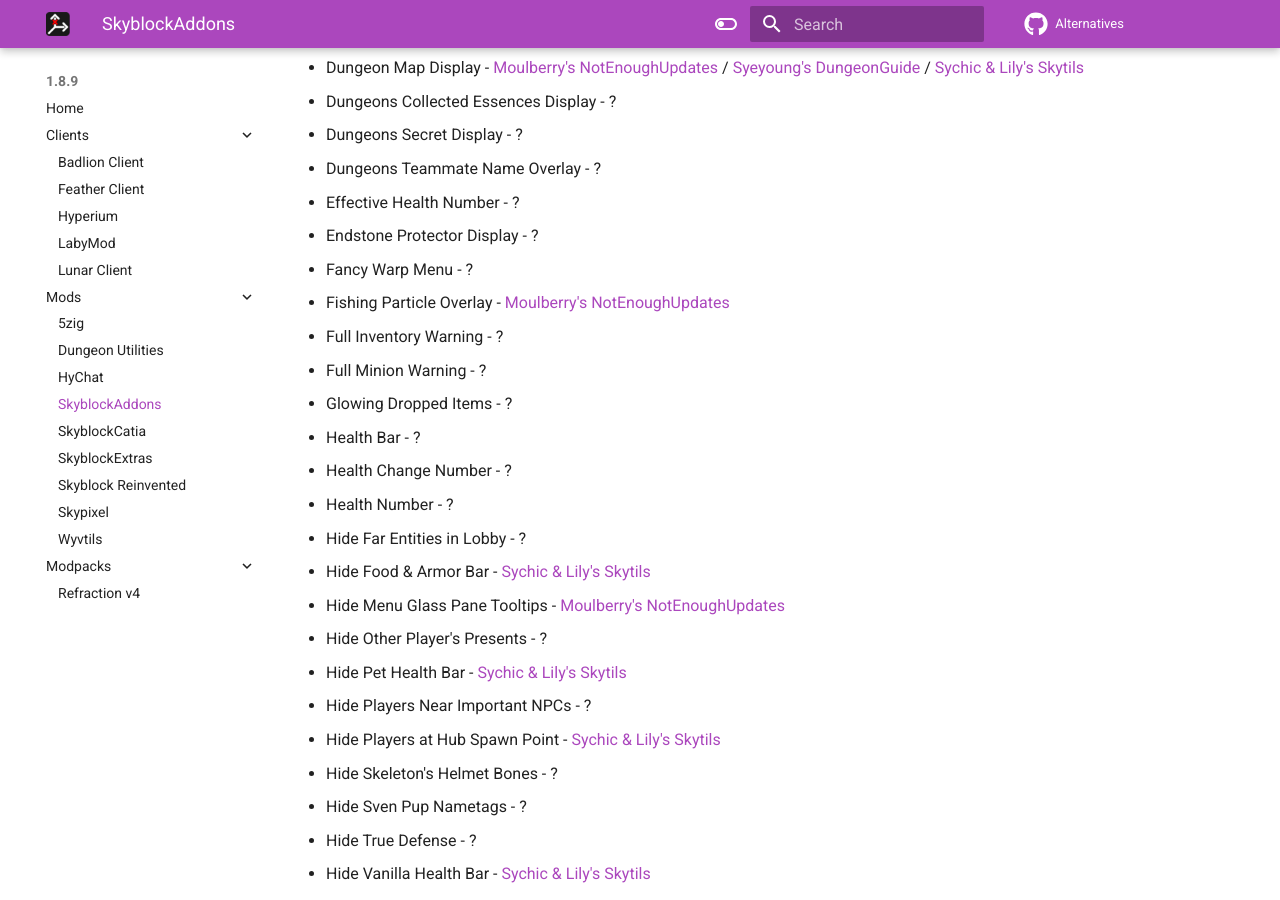
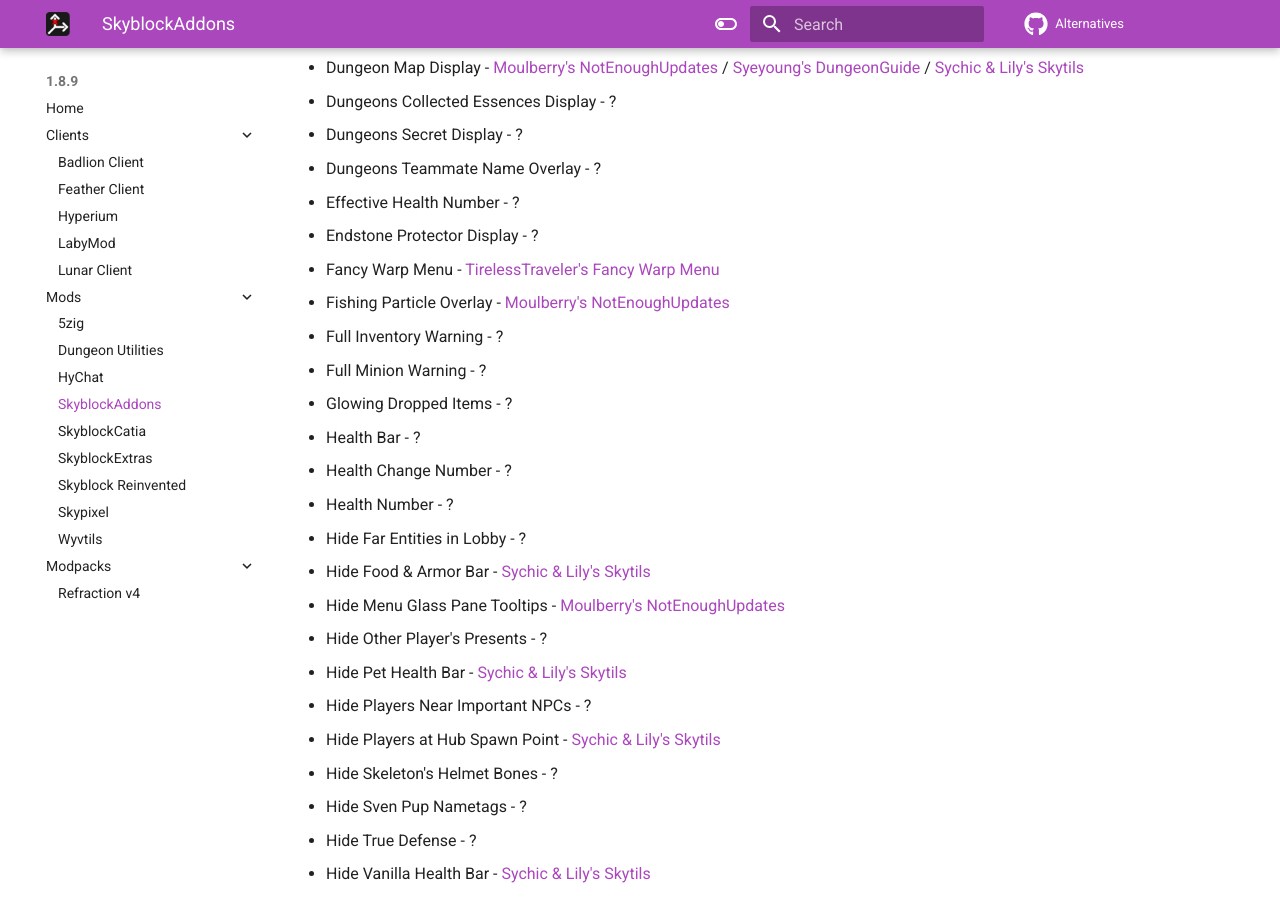
Before and after one commit to MicrocontrollersDev/Alternatives, an MkDocs documentation site: the page built from docs/1.8.9/skyblockaddons.md, in a window 1280 px wide and 900 px high, scrolled down 1281 px. Built offline with MkDocs 1.6.1 and Material for MkDocs 9.7.7, drawn with Linux system fonts in a browser that asks for light colours; comment, search, counter and statistics services are not loaded.

Commit message:
Add Fancy Warp Menu to SBA (#145)

```diff
--- a/docs/1.8.9/skyblockaddons.md
+++ b/docs/1.8.9/skyblockaddons.md
@@ -43,7 +43,7 @@
 * Dungeons Teammate Name Overlay - ?
 * Effective Health Number - ?
 * Endstone Protector Display - ?
-* Fancy Warp Menu - ?
+* Fancy Warp Menu - [TirelessTraveler's Fancy Warp Menu](https://github.com/ILikePlayingGames/FancyWarpMenu)
 * Fishing Particle Overlay - [Moulberry's NotEnoughUpdates](https://github.com/Moulberry/NotEnoughUpdates/releases/latest)
 * Full Inventory Warning - ?
 * Full Minion Warning - ?
```
